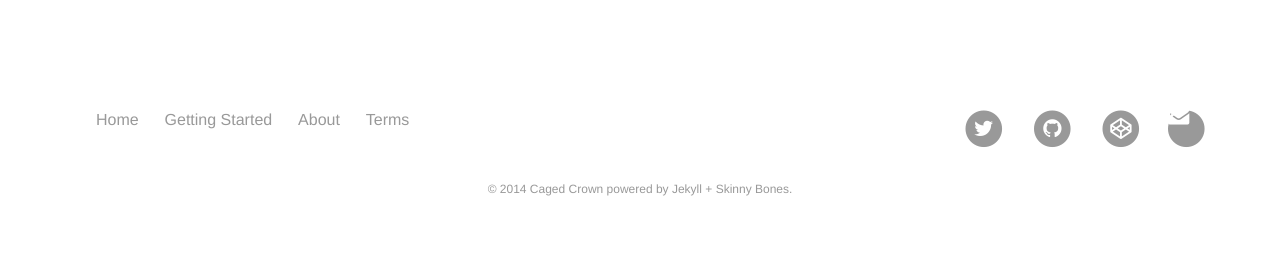
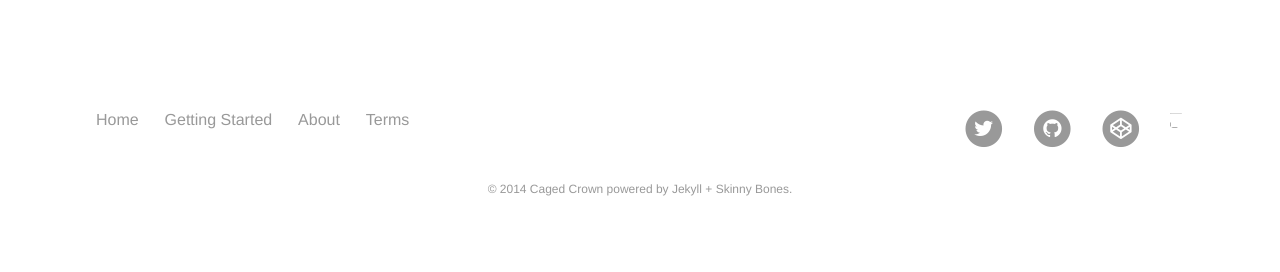
Before and after one commit to cagedcrown/cagedcrown.github.io, a Jekyll site: the page built from index.md, in a window 1280 px wide. Shown: the part 718-990 px from the top of the page. Built offline with Jekyll 4.4.1, drawn with Linux system fonts in a browser that asks for light colours.

```diff
--- a/_includes/footer.html
+++ b/_includes/footer.html
@@ -26,7 +26,7 @@
 		</li>
 
 		<li>
-			<a href="mailto:mo@cagedcrown.com" onclick="ga('send', 'event', 'link', 'click', 'paper-plane follow');"> <span class="envelope fa-envelope fa-lg"> <i class="fa fa-circle fa-stack-2x"></i> <i class="fa fa-envelope fa-stack-1x fa-inverse"></i> </span> </a>
+			<a href="mailto:mo@cagedcrown.com"> <span class="envelope fa-envelope fa-lg"> <i class="fa fa-envelope fa-stack-2x fa-inverse"></i> </span> </a>
 		</li>
 
 
```
